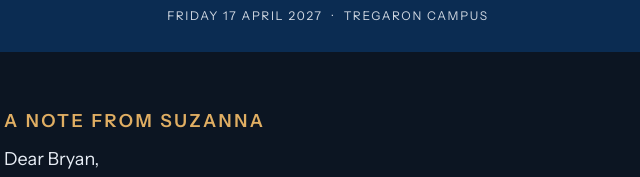
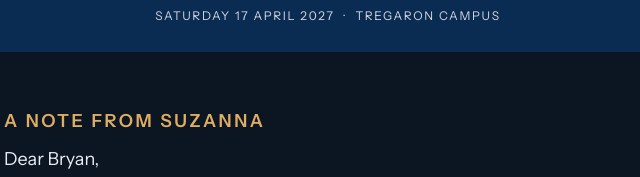
Before and after one commit to wisadvancement/clubwis, a plain HTML site: page p/lincoln-property-fc30fb/index.html in a window 1280 px wide. Shown: the part 600-777 px from the top of the page, 312-952 px from the left. Drawn offline with nearby package versions, Linux system fonts and the light colour scheme.

Commit message:
Fix event day: 17 April 2027 is a Saturday
Co-Authored-By: Claude Opus 5.5 <noreply@anthropic.com>
Claude-Session: https://claude.ai/code/session_01JvwrEPahDWKr65tWTr4pTH

```diff
--- a/p/lincoln-property-fc30fb/index.html
+++ b/p/lincoln-property-fc30fb/index.html
@@ -6,7 +6,7 @@
 <title>Club WIS 2027 · Sponsorship for Lincoln Property Company</title>
 <meta name="robots" content="noindex, nofollow">
 <meta property="og:title" content="Club WIS: Cocktails for a Cause · Sponsorship for Lincoln Property Company">
-<meta property="og:description" content="Friday 17 April 2027 at Tregaron. Benefiting financial aid at Washington International School.">
+<meta property="og:description" content="Saturday 17 April 2027 at Tregaron. Benefiting financial aid at Washington International School.">
 <link rel="preconnect" href="https://fonts.googleapis.com">
 <link rel="preconnect" href="https://fonts.gstatic.com" crossorigin>
 <link rel="stylesheet" href="https://fonts.googleapis.com/css2?family=Bodoni+Moda:ital,opsz,wght@0,6..96,500;0,6..96,700;1,6..96,500&family=Instrument+Sans:wght@400;500;600;700&display=swap">
@@ -153,7 +153,7 @@ details.notes td,details.notes th{border-top:1px solid var(--line);padding:6px 8
   <img class="hero-art" src="../../assets/clubwis-hero.jpg" alt="Club WIS: Cocktails for a Cause. An evening to support financial aid at WIS. Doors open April 17, 2027." width="1800" height="1060">
   <div class="hero-bar"><div class="wrap">
     <div class="prepared"><span class="eyebrow">Sponsorship proposal prepared for</span><strong>Lincoln Property Company</strong></div>
-    <div class="facts"><span>Friday 17 April 2027</span><span>Tregaron campus</span></div>
+    <div class="facts"><span>Saturday 17 April 2027</span><span>Tregaron campus</span></div>
   </div></div>
 </header>
 
```
Also changed, not shown: p/mirihella-facilities-60429e/index.html (+2 -2 lines), p/modulex-4de856/index.html (+2 -2 lines), p/newport-capital-group-7b29b0/index.html (+2 -2 lines), p/red-coats-inc-363284/index.html (+2 -2 lines), p/smile-horizon-orthodontics-9b59c2/index.html (+2 -2 lines), p/ubs-private-wealth-management-eddd2b/index.html (+2 -2 lines), template.html (+2 -2 lines).
